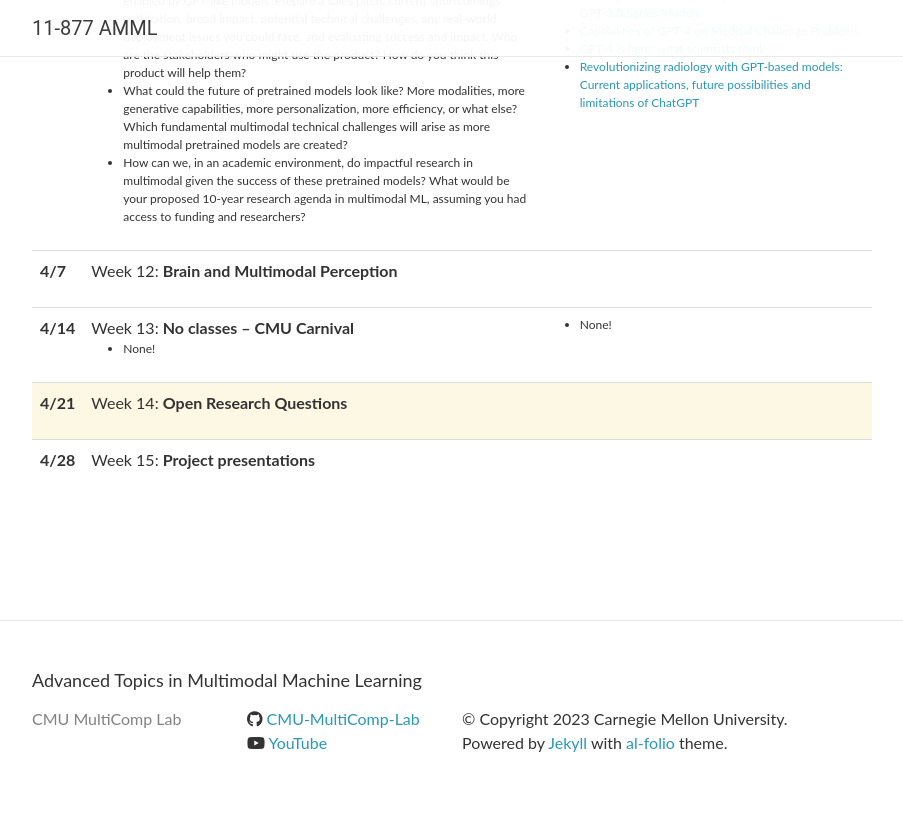
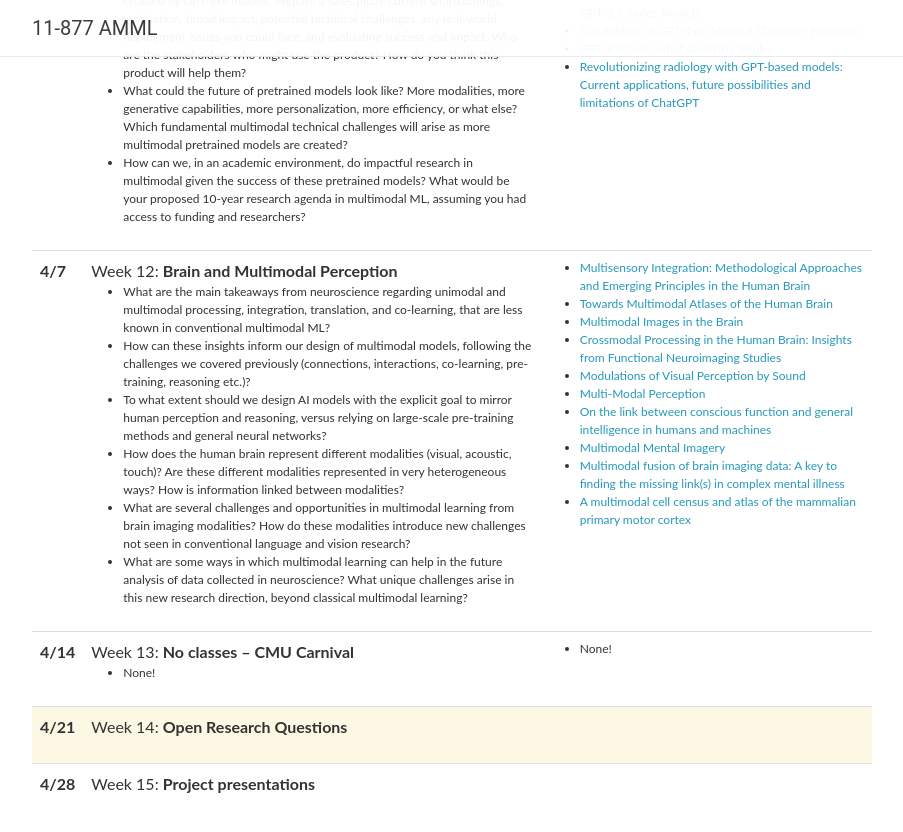
Before and after one commit to CMU-MultiComp-Lab/adv-mmml-course, a Jekyll site: the page built from spring2023/_pages/schedule.md, in a window 1280 px wide and 900 px high, scrolled down 4314 px. Shown: the top 832 px of the window, without its empty margins (188-1091 px from the left). Built offline with Jekyll 4.4.1, drawn with Linux system fonts in a browser that asks for light colours; nearby versions of some CDN libraries; comment, search, counter and statistics services are not loaded.

Commit message:
Update lectures_2023.yml

```diff
--- a/_data/lectures_2023.yml
+++ b/_data/lectures_2023.yml
@@ -233,8 +233,23 @@
   title: >
     Week 12: <strong>Brain and Multimodal Perception</strong>
   topics:
-
+    - What are the main takeaways from neuroscience regarding unimodal and multimodal processing, integration, translation, and co-learning, that are less known in conventional multimodal ML?
+    - How can these insights inform our design of multimodal models, following the challenges we covered previously (connections, interactions, co-learning, pre-training, reasoning etc.)?
+    - To what extent should we design AI models with the explicit goal to mirror human perception and reasoning, versus relying on large-scale pre-training methods and general neural networks?
+    - How does the human brain represent different modalities (visual, acoustic, touch)? Are these different modalities represented in very heterogeneous ways? How is information linked between modalities?
+    - What are several challenges and opportunities in multimodal learning from brain imaging modalities? How do these modalities introduce new challenges not seen in conventional language and vision research?
+    - What are some ways in which multimodal learning can help in the future analysis of data collected in neuroscience? What unique challenges arise in this new research direction, beyond classical multimodal learning?
   readings:
+    - <a href="https://pubmed.ncbi.nlm.nih.gov/15477032/">Multisensory Integration&#58; Methodological Approaches and Emerging Principles in the Human Brain</a> <br/>
+    - <a href="https://www.nature.com/articles/nrn2012">Towards Multimodal Atlases of the Human Brain</a> <br/>
+    - <a href="https://books.google.com/books?hl=en&lr=&id=69WESyZJNz0C&oi=fnd&pg=PA3&dq=multimodal+images+in+the+brain&ots=Uo0isCq4Vj&sig=tvFijulRosD7QU5PZr04QR4SzPk">Multimodal Images in the Brain</a> <br/>
+    - <a href="https://academic.oup.com/cercor/article/11/12/1110/492310?login=true">Crossmodal Processing in the Human Brain&#58; Insights from Functional Neuroimaging Studies</a> <br/>
+    - <a href="https://ccrma.stanford.edu/courses/155/assignment/resources/Multisensory%20Processes%202.pdf">Modulations of Visual Perception by Sound</a> <br/>
+    - <a href="https://nobaproject.com/modules/multi-modal-perception">Multi-Modal Perception</a> <br/>
+    - <a href="https://arxiv.org/abs/2204.05133">On the link between conscious function and general intelligence in humans and machines</a> <br/>
+    - <a href="https://www.sciencedirect.com/science/article/pii/S0010945217302277">Multimodal Mental Imagery</a> <br/>
+    - <a href="https://pubmed.ncbi.nlm.nih.gov/27347565/">Multimodal fusion of brain imaging data&#58; A key to finding the missing link(s) in complex mental illness</a> <br/>
+    - <a href="https://www.nature.com/articles/s41586-021-03950-0">A multimodal cell census and atlas of the mammalian primary motor cortex</a> <br/>
 
 - date: 4/14
   title: >
```
